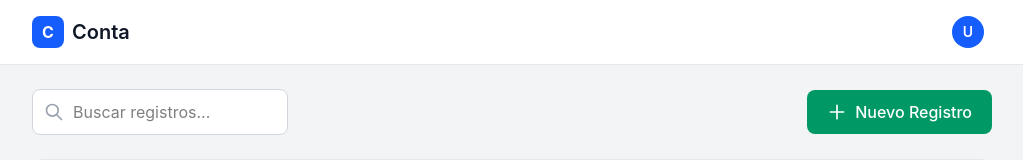
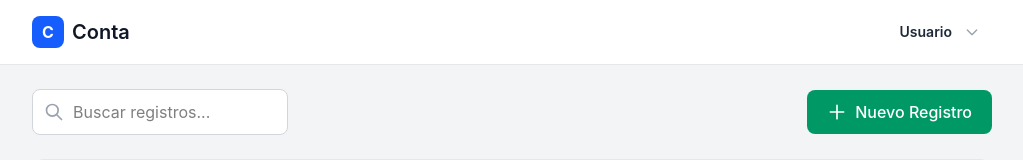
Before and after one commit to moisesli/conta, a Nuxt app: page / in a window 1280 px wide. Shown: the top 160 px of the page, without its empty margins (128-1151 px from the left). Built offline with nearby package versions, Linux system fonts and the light colour scheme; no server answers.

Commit message:
feat: enhance user menu display with full name and email

```diff
--- a/app/layouts/default.vue
+++ b/app/layouts/default.vue
@@ -20,11 +20,15 @@
             <div class="relative" @click.stop>
               <button
                 @click.stop="showUserMenu = !showUserMenu"
-                class="flex items-center gap-2 px-2 py-1.5 rounded-lg hover:bg-gray-100 transition-colors cursor-pointer"
+                class="flex items-center gap-3 px-3 py-1.5 rounded-lg hover:bg-gray-100 transition-colors cursor-pointer"
               >
-                <div class="w-8 h-8 bg-blue-600 rounded-full flex items-center justify-center text-white text-sm font-semibold">
-                  {{ userInitial }}
+                <div class="flex flex-col items-end leading-tight">
+                  <span class="text-sm font-semibold text-gray-800">{{ user?.user_metadata?.full_name || 'Usuario' }}</span>
+                  <span class="text-xs text-gray-400">{{ user?.email }}</span>
                 </div>
+                <svg class="w-4 h-4 text-gray-400" fill="none" stroke="currentColor" viewBox="0 0 24 24">
+                  <path stroke-linecap="round" stroke-linejoin="round" stroke-width="2" d="M19 9l-7 7-7-7"/>
+                </svg>
               </button>
 
               <!-- Dropdown -->
@@ -33,10 +37,6 @@
                 @click.stop
                 class="absolute right-0 mt-2 w-64 bg-white rounded-xl border-2 border-gray-200 shadow-xl z-20 overflow-hidden"
               >
-                <div class="px-4 py-3 border-b border-gray-100">
-                  <p class="text-sm font-semibold text-gray-900 truncate">{{ user?.user_metadata?.full_name || 'Usuario' }}</p>
-                  <p class="text-xs text-gray-500 truncate">{{ user?.email }}</p>
-                </div>
                 <button
                   @click="handleCerrarPeriodo"
                   :disabled="cerrandoPeriodo"
```
